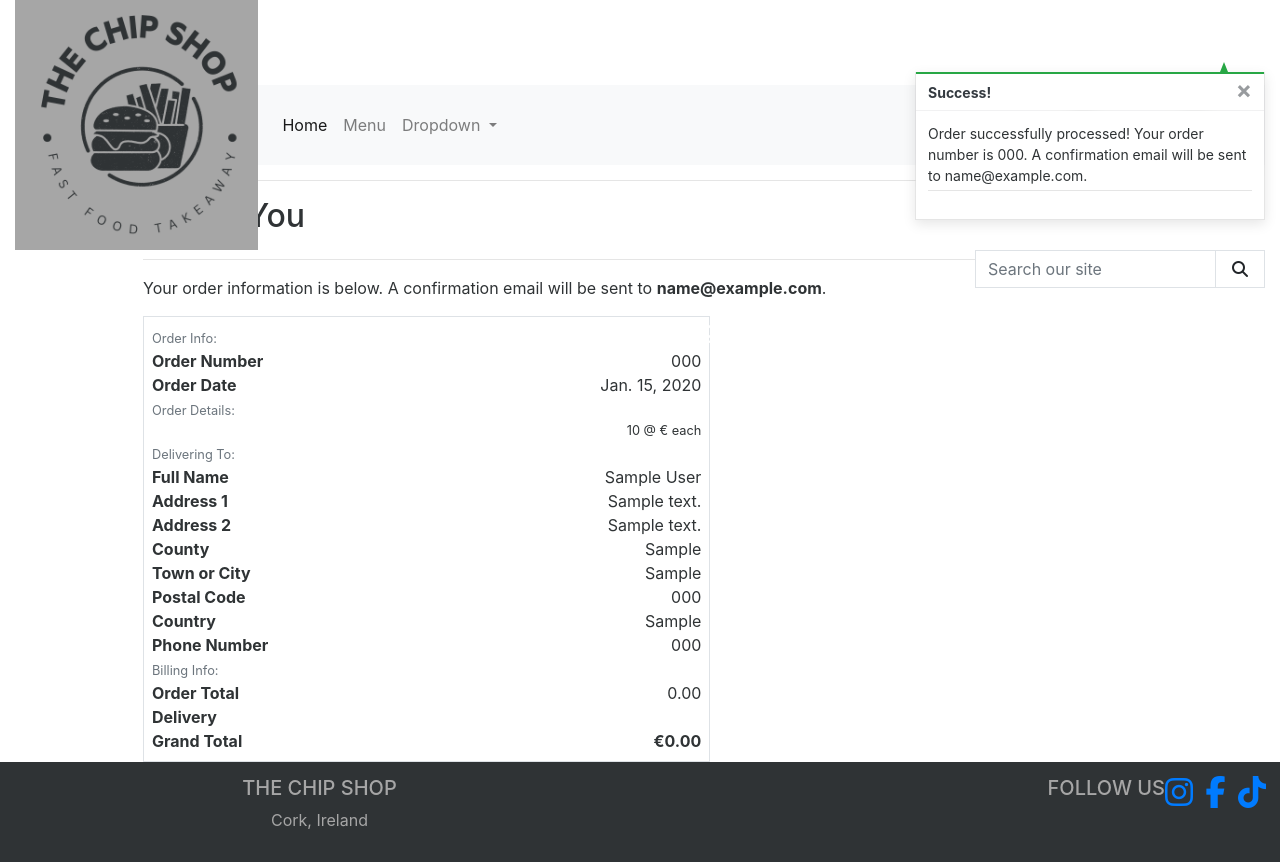
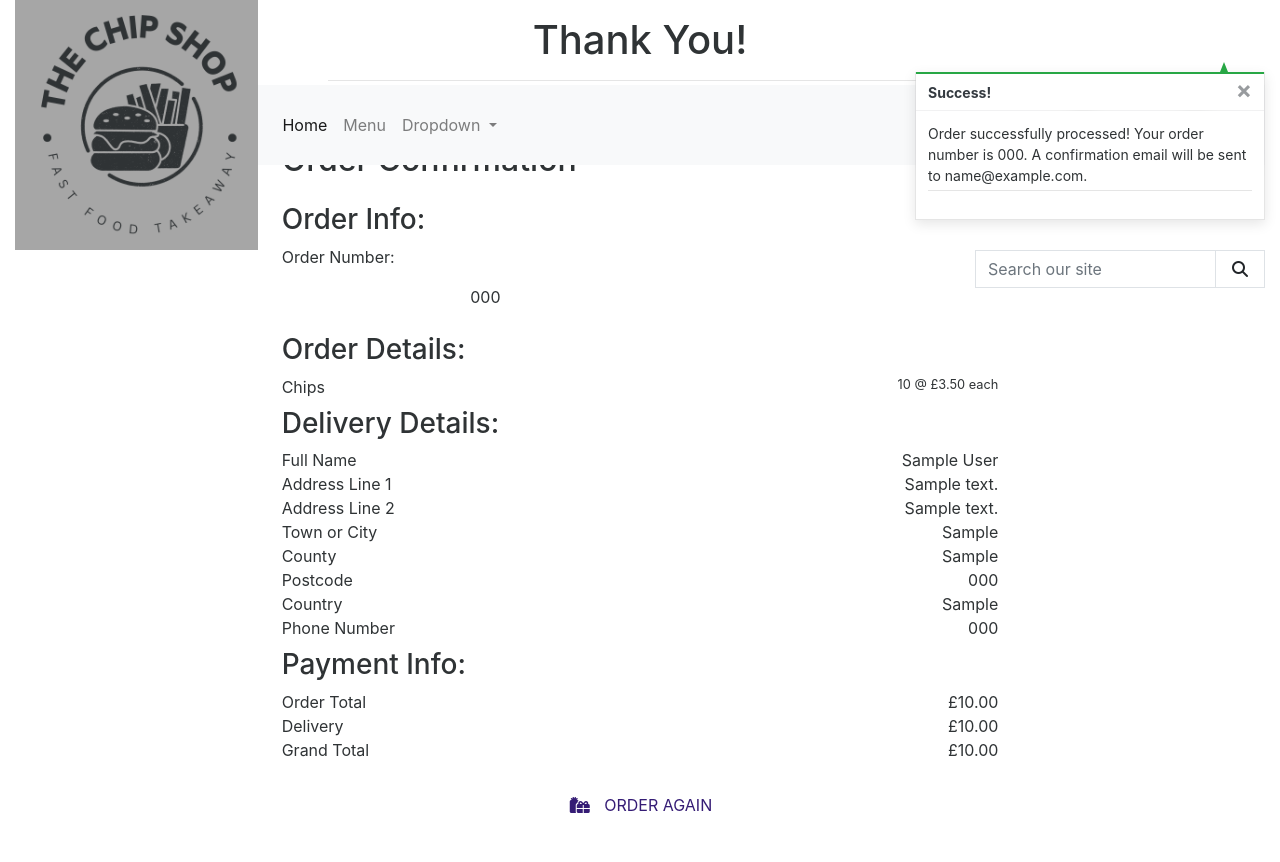
Before and after one commit to EdelCorbett/the-chip-shop-pp5, a Django app: page /checkout/checkout_success/000 in a window 1280 px wide. After the commit the page ends 813 px from the top, so only its background shows below. Run offline with Django 3.2, Linux system fonts and the light colour scheme; data comes from the database, SQL or seed files in the repository; tables that the repository leaves empty hold one stand-in row (values such as "Sample post"); some libraries are stand-ins or nearby versions.

Commit message:
Build:create delivery option,checkout succes and stripe

```diff
--- a/basket/templates/basket.html
+++ b/basket/templates/basket.html
@@ -112,7 +112,7 @@
                                         </span>
                                         <span class="text-uppercase">Keep Shopping</span>
                                     </a>
-                                    <a href="{% url 'checkout' %}" class="btn btn-black rounded-0 btn-lg">
+                                    <a href="{% url 'delivery_option' %}" class="btn btn-black rounded-0 btn-lg">
                                         <span class="text-uppercase">Secure Checkout</span>
                                         <span class="icon">
                                             <i class="fas fa-lock"></i>
--- a/checkout/admin.py
+++ b/checkout/admin.py
@@ -18,9 +18,9 @@ class OrderAdmin(admin.ModelAdmin):
     fields = ('order_number', 'full_name', 'email', 'phone_number',
             'country', 'postcode', 'town_or_city', 'street_address1',
             'street_address2', 'county', 'date', 'delivery_cost',
-            'order_total', 'grand_total',)
+            'order_total', 'grand_total', 'delivery_option',  )
 
-    list_display = ('order_number', 'date', 'full_name', 'grand_total',)
+    list_display = ('order_number', 'date', 'full_name', 'grand_total', 'delivery_option', )
 
     ordering = ('-date',)
 
--- a/checkout/models.py
+++ b/checkout/models.py
@@ -7,6 +7,7 @@ from decimal import Decimal
 
 # Create your models here.
 class Order(models.Model):
+
     order_number = models.CharField(max_length=32, null=False, editable=False)
     full_name = models.CharField(max_length=50, null=False, blank=False)
     email = models.EmailField(max_length=254, null=False, blank=False)
@@ -22,6 +23,8 @@ class Order(models.Model):
     order_total = models.DecimalField(max_digits=10, decimal_places=2, null=False, default=0)
     grand_total = models.DecimalField(max_digits=10, decimal_places=2, null=False, default=0)
     delivery_option = models.CharField(max_length=10, null=False, blank=False, default='collection')
+
+
 
 
 
--- a/checkout/signals.py
+++ b/checkout/signals.py
@@ -8,6 +8,7 @@ def update_on_save(sender, instance, created, **kwargs):
     """
     Update order total on lineitem update/create
     """
+    print('save signal received!')
     instance.order.update_total()
 
 @receiver(post_delete, sender=OrderLineItem)
@@ -15,4 +16,5 @@ def update_on_delete(sender, instance, **kwargs):
     """
     Update order total on lineitem delete
     """
+    print('delete signal received!')
     instance.order.update_total()
--- a/checkout/static/checkout/css/checkout.css
+++ b/checkout/static/checkout/css/checkout.css
@@ -64,3 +64,10 @@ select option[value=""] {
     margin: 0;
     height: 100%;
 }
+
+footer {
+    background-color: #2f3335;
+    color: #a6a6a6;
+    text-align: center;
+    padding: 10px;
+}
--- a/checkout/templates/checkout/checkout_success.html
+++ b/checkout/templates/checkout/checkout_success.html
@@ -1,212 +1,203 @@
 {% extends "base.html" %}
 {% load static %}
-{% load basket_tools %}
-
-{% block title %}Checkout{% endblock %}
-
-{% block extra_js %}
-    <script src="{% static 'checkout/js/checkout.js' %}"></script>
-{% endblock %}
+{% load i18n %}
+{% block title %}{% trans 'Success!' %}{% endblock %}
 
 {% block extra_css %}
-    <link rel="stylesheet" href="{% static 'checkout/css/checkout.css' %}">
-{% endblock %}
-
-{% block page_header %}
-    <div class="container header-container">
-        <div class="row">
-            <div class="col"></div>
-        </div>
-    </div>
+<link rel="stylesheet" href="{% static 'css/checkout.css' %}">
 {% endblock %}
 
 {% block content %}
-    <div class="overlay"></div>
-    <div class="container">
+<!-- Page header -->
+<div class="container-fluid">
+    <div class="row">
+        <div class="col text-center mt-3 mb-3">
+            <h1 class="page-title">Thank You!</h1>
+            <hr class="w-50 mb-1">
+            <p>Your order information is below, with a copy emailed to <strong>{{ order.email }}</strong>.</p>
+        </div>
+    </div>
+    <!-- Container for Checkout details -->
+    <div class="row justify-content-md-center">
+        <div class="col-12 col-lg-7">
+            <div class="p2">
                 <div class="row">
                     <div class="col">
-                <hr>
-                <h2 class="logo-font mb-4">Thank You</h2>
-                <hr>
-                <p class="text-black">Your order information is below. A confirmation email will be sent to <strong>{{ order.email }}</strong>.</p>
+                        <h2 class="page-subtitle mb-3">Order Confirmation</h2>
                     </div>
                 </div>
-
-        <div class="row">
-            <div class="col-12 col-lg-7">
-                <div class="order-confirmation-wrapper p-2 border">
+                <!-- Order Info -->
                 <div class="row">
                     <div class="col">
-                            <small class="text-muted">Order Info:</small>
+                        <h3 class="page-h3-title mt-2">Order Info:</h3>
                     </div>
                 </div>
-
                 <div class="row">
-                        <div class="col-12 col-md-4">
-                            <p class="mb-0 text-black font-weight-bold">Order Number</p>
-                        </div>
-                        <div class="col-12 col-md-8 text-md-right">
-                            <p class="mb-0">{{ order.order_number }}</p>
+                    <div class="col-12 col-md-8">
+                        <p>Order Number: </p>
                     </div>
                 </div>
-
                 <div class="row">
-                        <div class="col-12 col-md-4">
-                            <p class="mb-0 text-black font-weight-bold">Order Date</p>
-                        </div>
-                        <div class="col-12 col-md-8 text-md-right">
-                            <p class="mb-0">{{ order.date }}</p>
+                    <div class="col-12 col-md-4 text-md-right">
+                        <p>{{ order.order_number }}</p>
                     </div>
                 </div>
-
+                <!-- Order Details -->
                 <div class="row">
                     <div class="col">
-                            <small class="text-muted">Order Details:</small>
+                        <h3 class="page-h3-title mt-2">Order Details:</h3>
                     </div>
                 </div>
-
                 {% for item in order.lineitems.all %}
                 <div class="row">
                     <div class="col-12 col-md-4">
-                            <p class="small mb-0 text-black font-weight-bold">
-                                {{ item.menu_item.name }}
+                        <p class="mb-0">
+                            {{ item.menuitem.name }}
                         </p>
                     </div>
                     <div class="col-12 col-md-8 text-md-right">
-                            <p class="small mb-0">{{ item.quantity }} @ €{{ item.menu_item.price }} each</p>
+                        <p class="small mb-0">{{ item.quantity }} @ £{{ item.menuitem.price }} each</p>
                     </div>
                 </div>
                 {% endfor %}
-
+                <!-- Delivery Details section -->
                 <div class="row">
                     <div class="col">
-                            <small class="text-muted">Delivering To:</small>
+                        <h3 class="page-h3-title mt-2">Delivery Details:</h3>
                     </div>
                 </div>
-
+                <!-- Buyer Name -->
                 <div class="row">
                     <div class="col-12 col-md-4">
-                            <p class="mb-0 text-black font-weight-bold">Full Name</p>
+                        <p class="mb-0">Full Name </p>
                     </div>
                     <div class="col-12 col-md-8 text-md-right">
                         <p class="mb-0">{{ order.full_name }}</p>
                     </div>
                 </div>
-
+                <!-- Street Name -->
                 <div class="row">
                     <div class="col-12 col-md-4">
-                            <p class="mb-0 text-black font-weight-bold">Address 1</p>
+                        <p class="mb-0">Address Line 1 </p>
                     </div>
                     <div class="col-12 col-md-8 text-md-right">
                         <p class="mb-0">{{ order.street_address1 }}</p>
                     </div>
                 </div>
-
                 {% if order.street_address2 %}
                 <div class="row">
                     <div class="col-12 col-md-4">
-                            <p class="mb-0 text-black font-weight-bold">Address 2</p>
+                        <p class="mb-0">Address Line 2 </p>
                     </div>
                     <div class="col-12 col-md-8 text-md-right">
-                            <p class="mb-0">{{ order.street_address1 }}</p>
+                        <p class="mb-0">{{ order.street_address2 }}</p>
                     </div>
                 </div>
                 {% endif %}
-
+                <!-- Town or City -->
+                <div class="row">
+                    <div class="col-12 col-md-4">
+                        <p class="mb-0">Town or City </p>
+                    </div>
+                    <div class="col-12 col-md-8 text-md-right">
+                        <p class="mb-0">{{ order.town_or_city }}</p>
+                    </div>
+                </div>
+                <!-- County -->
                 {% if order.county %}
                 <div class="row">
                     <div class="col-12 col-md-4">
-                            <p class="mb-0 text-black font-weight-bold">County</p>
+                        <p class="mb-0">County </p>
                     </div>
                     <div class="col-12 col-md-8 text-md-right">
                         <p class="mb-0">{{ order.county }}</p>
                     </div>
                 </div>
                 {% endif %}
-
-                    <div class="row">
-                        <div class="col-12 col-md-4">
-                            <p class="mb-0 text-black font-weight-bold">Town or City</p>
-                        </div>
-                        <div class="col-12 col-md-8 text-md-right">
-                            <p class="mb-0">{{ order.town_or_city }}</p>
-                        </div>
-                    </div>
-
+                <!-- Postcode -->
                 {% if order.postcode %}
                 <div class="row">
                     <div class="col-12 col-md-4">
-                            <p class="mb-0 text-black font-weight-bold">Postal Code</p>
+                        <p class="mb-0">Postcode </p>
                     </div>
                     <div class="col-12 col-md-8 text-md-right">
                         <p class="mb-0">{{ order.postcode }}</p>
                     </div>
                 </div>
                 {% endif %}
-
+                <!-- Country -->
                 <div class="row">
                     <div class="col-12 col-md-4">
-                            <p class="mb-0 text-black font-weight-bold">Country</p>
+                        <p class="mb-0">Country </p>
                     </div>
                     <div class="col-12 col-md-8 text-md-right">
                         <p class="mb-0">{{ order.country }}</p>
                     </div>
                 </div>
-
+                <!-- Phone Number -->
                 <div class="row">
                     <div class="col-12 col-md-4">
-                            <p class="mb-0 text-black font-weight-bold">Phone Number</p>
+                        <p class="mb-0">Phone Number </p>
                     </div>
                     <div class="col-12 col-md-8 text-md-right">
                         <p class="mb-0">{{ order.phone_number }}</p>
                     </div>
                 </div>
-
+                <!-- Payment Info -->
                 <div class="row">
                     <div class="col">
-                            <small class="text-muted">Billing Info:</small>
+                        <h3 class="page-h3-title mt-2">Payment Info:</h3>
                     </div>
                 </div>
-
+                <!-- Order Total -->
                 <div class="row">
                     <div class="col-12 col-md-4">
-                            <p class="mb-0 text-black font-weight-bold">Order Total</p>
+                        <p class="mb-0">Order Total </p>
                     </div>
                     <div class="col-12 col-md-8 text-md-right">
-                            <p class="mb-0">{{ total | floatformat:2 }}</p>
+                        <p class="mb-0">£{{ order.order_total }}</p>
                     </div>
                 </div>
-
+                <!-- Delivery Cost -->
                 <div class="row">
                     <div class="col-12 col-md-4">
-                            <p class="mb-0 text-black font-weight-bold">Delivery</p>
+                        <p class="mb-0">Delivery </p>
                     </div>
                     <div class="col-12 col-md-8 text-md-right">
-                            <p class="mb-0">{{ delivery_cost | floatformat:2 }}</p>
+                        <p class="mb-0">£{{ order.delivery_cost }}</p>
                     </div>
                 </div>
-
+                <!-- Grand Total -->
                 <div class="row">
                     <div class="col-12 col-md-4">
-                            <p class="mb-0 text-black font-weight-bold">Grand Total</p>
+                        <p class="mb-0">Grand Total </p>
                     </div>
                     <div class="col-12 col-md-8 text-md-right">
-                             <p class="mb-0"><strong>€{{ grand_total | floatformat:2 }}</strong></p>
+                        <p class="mb-0">£{{ order.grand_total }}</p>
                     </div>
                 </div>
             </div>
         </div>
     </div>
+    <!-- Optional navigation -->
     <div class="row">
-			<div class="col-12 col-lg-7 text-right">
+        <div class="col text-center mt-3 mb-3">
             {% if from_profile %}
-                <a href="{% url 'profile' %}" class="btn btn-black rounded-0 my-2">
+                <!-- If logged in navigate to Profile page -->
+                <a href="{% url 'profile' %}" class="btn rounded-0 my-2">
                     <span class="icon mr-2">
                         <i class="fas fa-angle-left"></i>
                     </span>
                     <span class="text-uppercase">Back to Profile</span>
                 </a>
-
+            {% else %}
+                <!-- If not logged in navigate to Menu page -->
+                <a href="{% url 'menu' %}" class="btn rounded-0 my-2" style="color: #351c75">
+                    <span class="icon mr-2">
+                        <i class="fas fa-gifts"></i>
+                    </span>
+                    <span class="text-uppercase">Order Again</span>
+                </a>
             {% endif %}
         </div>
     </div>
--- a/checkout/views.py
+++ b/checkout/views.py
@@ -8,14 +8,42 @@ from .models import Order, OrderLineItem
 
 
 import stripe
+import json
 
 # Create your views here.
+def delivery_option(request):
+    if request.method == 'POST':
+        delivery_option_form = DeliveryOptionForm(request.POST)
+        if delivery_option_form.is_valid():
+            delivery_option = delivery_option_form.cleaned_data['delivery_option']
+            request.session['delivery_option'] = delivery_option
+            return redirect(reverse('checkout'))
+        else:
+            messages.error(request, 'There was an error with your form.')
+            return redirect(reverse('delivery_option'))
+    else:
+        delivery_option_form = DeliveryOptionForm()
+        template = 'checkout/delivery_option.html'
+        context = {
+            'delivery_option_form': delivery_option_form,
+        }
+        return render(request, template, context)
+
+
+
 def checkout(request):
     stripe_public_key = settings.STRIPE_PUBLIC_KEY
     stripe_secret_key = settings.STRIPE_SECRET_KEY
 
+    delivery_option = request.session.get('delivery_option')
+    if not delivery_option:
+        messages.error(request, 'Please select a delivery option.')
+        return redirect(reverse('delivery_option'))
+
     if request.method == 'POST':
+
         basket = request.session.get('basket', {})
+        print(basket)
 
         form_data = {
             'full_name': request.POST.get('full_name'),
@@ -26,29 +54,43 @@ def checkout(request):
             'town_or_city': request.POST.get('town_or_city'),
             'postcode': request.POST.get('postcode'),
             'country': request.POST.get('country'),
-            'delivery_option': 'delivery' if request.POST.get('delivery_option') == 'delivery' else 'collection',
+            'delivery_option': delivery_option,
+
+
         }
 
-        order_form = BaseOrderForm(form_data)
-        delivery_option_form = DeliveryOptionForm(request.POST)
+        form_data = request.POST.copy()
+        form_data['delivery_option'] = delivery_option
+        order_form = BaseOrderForm(form_data, delivery_option=delivery_option)
+        print(order_form)
 
-        if order_form.is_valid() and delivery_option_form.is_valid():
-            order = order_form.save()
-            delivery_option = delivery_option_form.cleaned_data['delivery_option']
-            request.session['delivery_option'] = delivery_option
-            print(delivery_option)
-            print("Order form errors:", order_form.errors)
-            print("Delivery option form errors:", delivery_option_form.errors)
+
+
+        if delivery_option == 'delivery':
+            order_form.fields['street_address1'].required = True
+            order_form.fields['town_or_city'].required = True
+            order_form.fields['postcode'].required = True
+            order_form.fields['country'].required = True
+
+
+        if order_form.is_valid():
+            order = order_form.save(commit=False)
+            pid = request.POST.get('client_secret').split('_secret')[0]
+            order.stripe_pid = pid
+            order.original_basket = json.dumps(basket)
+            order.save()
 
             for item_id, quantity in basket.items():
                 try:
                     menu = Menuitem.objects.get(pk=item_id)
+
                     order_line_item = OrderLineItem(
                         order=order,
                         menuitem=menu,
                         quantity=quantity
                     )
                     order_line_item.save()
+
                 except Menuitem.DoesNotExist:
                         messages.error(request, (
                             "One of the menu items in your basket wasn't found in our database. "
@@ -57,22 +99,26 @@ def checkout(request):
                         order.delete()
                         return redirect(reverse('view_basket'))
 
+
+
             request.session['save_info'] = 'save-info' in request.POST
             return redirect(reverse('checkout_success', args=[order.order_number]))
 
         else:
             print(order_form.errors)
-            messages.error(request, 'There was an error with your form. Please double check your information.')
+            messages.error(request, 'There was an error with your form can you  Please double check your information.')
             return redirect(reverse('checkout'))
 
 
     else:
+        print("Retrieving basket from session..."),
         basket = request.session.get('basket', {})
         if not basket:
             messages.error(request, "There's nothing in your basket at the moment")
             return redirect(reverse('menu'))
 
         current_basket = basket_contents(request)
+        print("Calculating total...")
         total = current_basket['grand_total']
         stripe_total = round(total * 100)
         stripe.api_key = stripe_secret_key
@@ -81,8 +127,8 @@ def checkout(request):
             currency=settings.STRIPE_CURRENCY,
         )
 
-        order_form = BaseOrderForm()
-        delivery_option_form = DeliveryOptionForm()
+        order_form = BaseOrderForm(delivery_option=delivery_option)
+
 
         if not stripe_public_key:
             messages.warning(request, 'Stripe public key is missing. \
@@ -91,30 +137,14 @@ def checkout(request):
         template = 'checkout/checkout.html'
         context = {
             'order_form': order_form,
-            'delivery_option_form': delivery_option_form,
             'stripe_public_key': stripe_public_key,
             'client_secret': intent.client_secret,
+            'delivery_option': delivery_option,
+
         }
 
         return render(request, template, context)
 
-def delivery_option(request):
-    if request.method == 'POST':
-        delivery_option_form = DeliveryOptionForm(request.POST)
-        if delivery_option_form.is_valid():
-            delivery_option = delivery_option_form.cleaned_data['delivery_option']
-            request.session['delivery_option'] = delivery_option
-            return redirect(reverse('checkout'))
-        else:
-            messages.error(request, 'There was an error with your form. Please double check your information.')
-            return redirect(reverse('delivery_option'))
-    else:
-        delivery_option_form = DeliveryOptionForm()
-        template = 'checkout/delivery_option.html'
-        context = {
-            'delivery_option_form': delivery_option_form,
-        }
-        return render(request, template, context)
 
 
 def checkout_success(request, order_number):
@@ -127,12 +157,15 @@ def checkout_success(request, order_number):
         Your order number is {order_number}. A confirmation \
         email will be sent to {order.email}.')
 
+
     if 'basket' in request.session:
         del request.session['basket']
 
     template = 'checkout/checkout_success.html'
     context = {
         'order': order,
+
+
     }
 
     return render(request, template, context)
--- a/static/css/base.css
+++ b/static/css/base.css
@@ -55,6 +55,7 @@ body {
     color: #a6a6a6;
     text-align: center;
     padding: 10px;
+
 }
 
 .btt-link,
--- a/templates/base.html
+++ b/templates/base.html
@@ -160,7 +160,7 @@
     {% endblock %}
 
 
-    <!-- Footer -->
+    {% comment %} <!-- Footer -->
     <footer class="footer">
         <div class=" py-1 ml-1 mr-1">
             <div class="row">
@@ -194,7 +194,7 @@
                 </div>
             </div>
         </div>
-    </footer>
+    </footer> {% endcomment %}
 
 {% block postloadjs %}
  <script type="text/javascript">
```
Also changed, not shown: basket/contexts.py (+0 -11 lines), checkout/forms.py (+8 -69 lines), checkout/templates/checkout/checkout.html (+16 -11 lines), checkout/templates/checkout/delivery_option.html (added, +52 -0 lines), checkout/migrations/0006_auto_20240324_2301.py (added), checkout/migrations/0007_remove_order_payment_method.py (added). Lines whose indentation alone changed are shown as unchanged.
